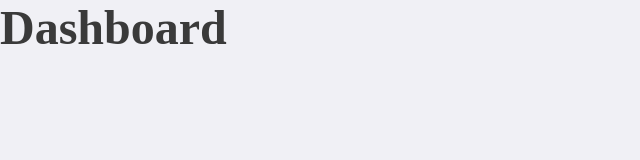
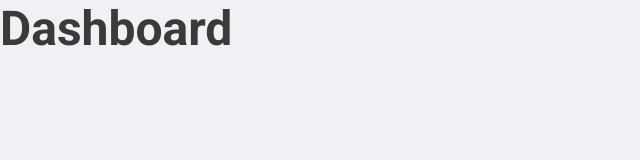
Before and after one commit to ChristySchott/gostack-github-explorer, a React (Create React App) app: page / in a window 1280 px wide. Shown: the top 160 px of the page, without its empty margins (0-640 px from the left). Built offline with nearby package versions, Linux system fonts and the light colour scheme.

Commit message:
feat: setup font

```diff
--- a/public/index.html
+++ b/public/index.html
@@ -6,6 +6,7 @@
   <meta name="viewport" content="width=device-width, initial-scale=1" />
   <meta name="theme-color" content="#3A3A3A" />
   <meta name="description" content="Web site created using create-react-app" />
+  <link href="https://fonts.googleapis.com/css2?family=Roboto:wght@400;700&display=swap" rel="stylesheet">
   <title>GitHub Explorer</title>
 </head>
 
--- a/src/styles/global.ts
+++ b/src/styles/global.ts
@@ -12,4 +12,8 @@
     background: #F0F0F5;
     -webkit-font-smoothing: antialiased;
   }
+
+  body, input, button {
+    font: 16px Roboto, sans-serif;
+  }
 `;
```
